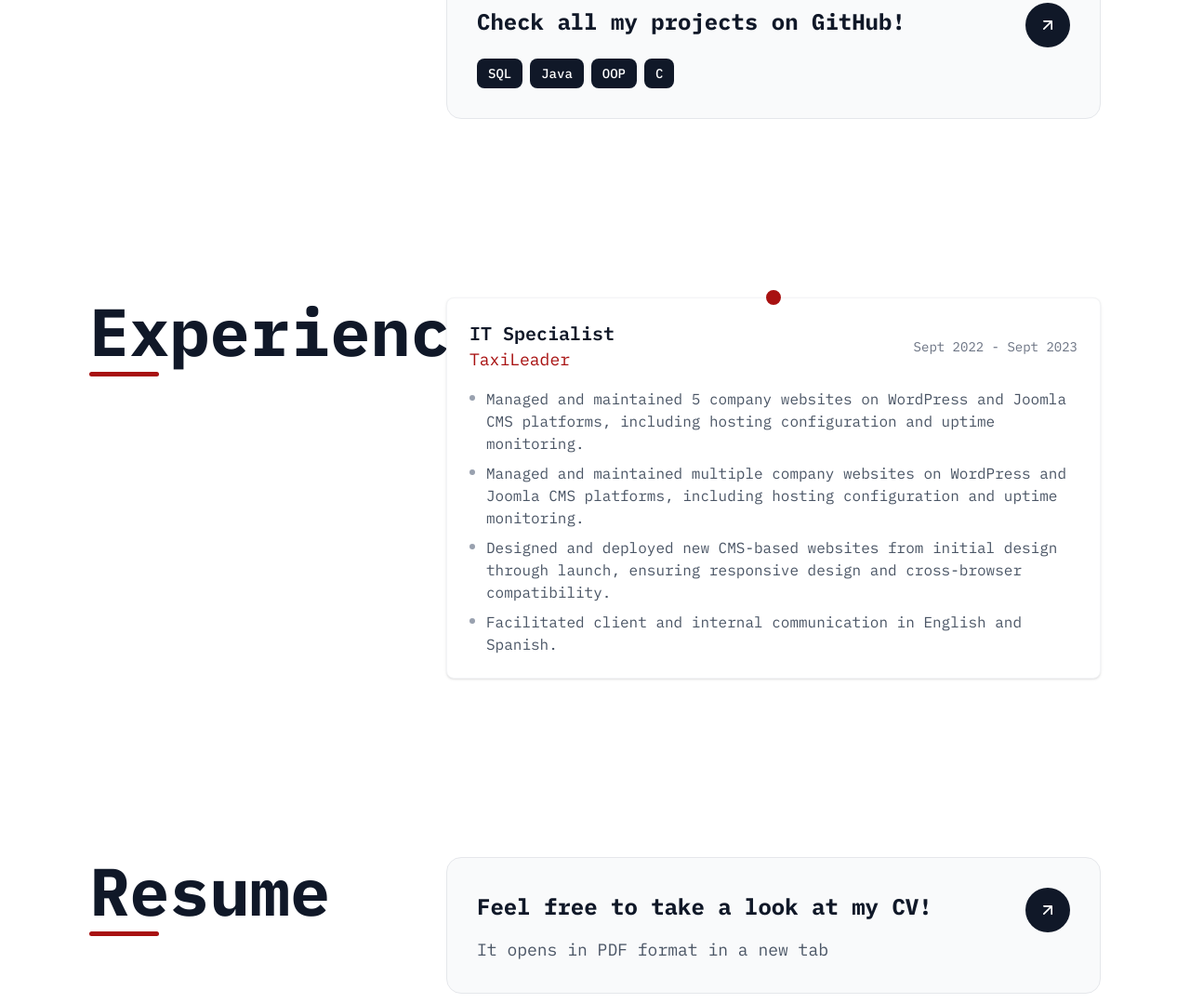
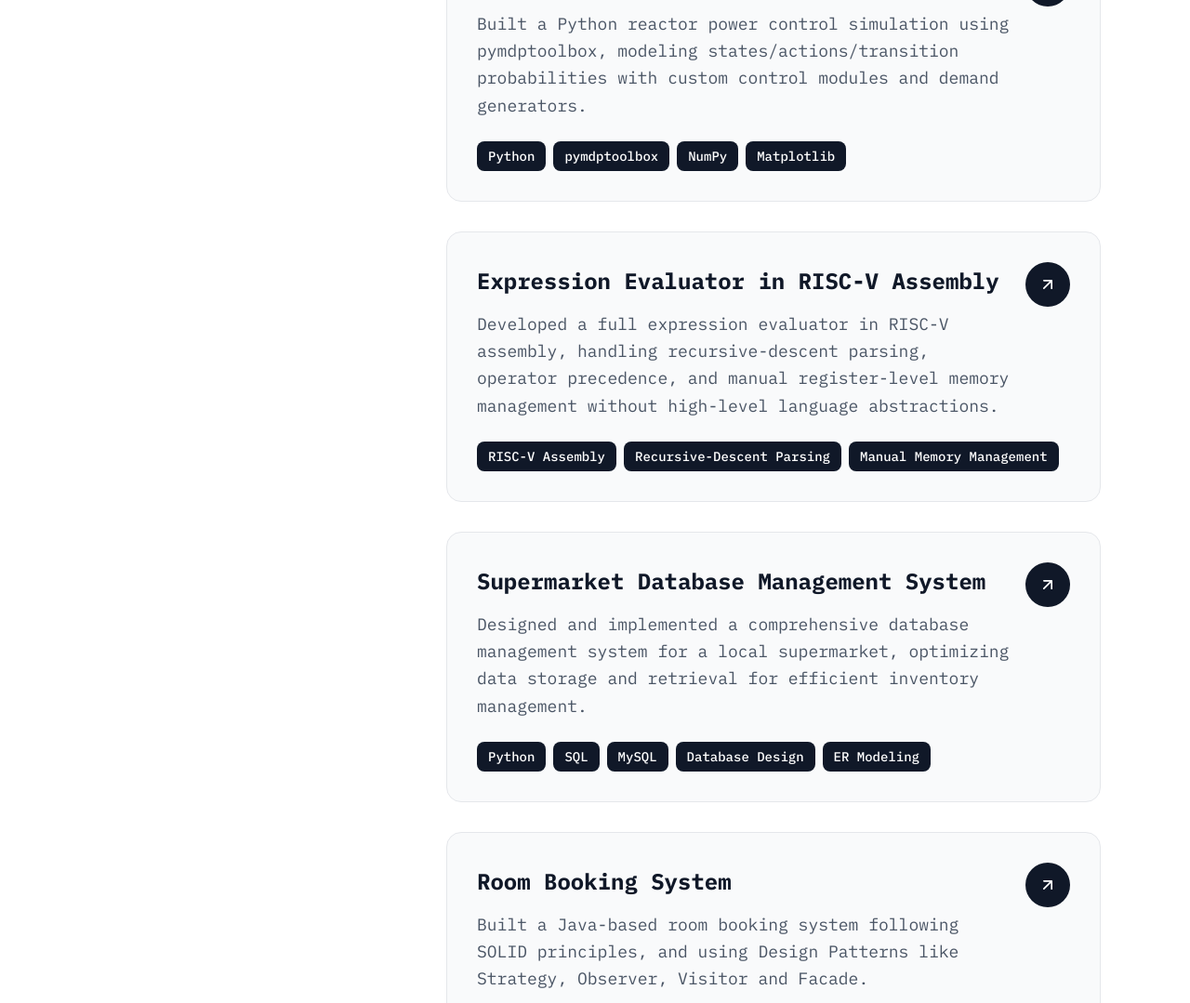
Before and after one commit to Persheshow/Persheshow.github.io, an Astro site: page / in a window 1280 px wide. Shown: the part 3692-4771 px from the top of the page at 93% size. Built offline with nearby package versions, Linux system fonts and the light colour scheme; Astro itself is replaced by a stand-in of ours.

Commit message:
feat: enhance site title and update project details for clarity and relevance

```diff
--- a/src/config.ts
+++ b/src/config.ts
@@ -1,6 +1,6 @@
 export const siteConfig = {
   name: "Lorenzo",
-  title: "Junior Software Engineer",
+  title: "Junior Software Developer | Computer Science Student | AI Enthusiast",
   description: "Portfolio website of Lorenzo Napolitano",
   accentColor: "#a81111",
   social: {
@@ -39,15 +39,29 @@ export const siteConfig = {
       description:
         "Developed a full expression evaluator in RISC-V assembly, handling recursive-descent parsing, operator precedence, and manual register-level memory management without high-level language abstractions.",
       link: "https://github.com/Persheshow/Assembly-RISCV-Project",
-      skills: ["RISC-V Assembly"],
+      skills: ["RISC-V Assembly", "Recursive-Descent Parsing", "Manual Memory Management"],
     },
     {
-      name: "Check all my projects on GitHub!",
+      name: "Supermarket Database Management System",
       description:
-        "",
-      link: "https://github.com/Persheshow?tab=stars",
-      skills: ["SQL", "Java", "OOP", "C"],
+        "Designed and implemented a comprehensive database management system for a local supermarket, optimizing data storage and retrieval for efficient inventory management.",
+      link: "https://github.com/PietroPalandrani/Supermarket_DB",
+      skills: ["Python", "SQL", "MySQL", "Database Design", "ER Modeling"],
     },
+        {
+      name: "Room Booking System",
+      description:
+        "Built a Java-based room booking system following SOLID principles, and using Design Patterns like Strategy, Observer, Visitor and Facade.",
+      link: "https://github.com/Persheshow/OOP-Java-project",
+      skills: ["Java", "Design Patterns", "SOLID Principles", "Object-Oriented Programming"],
+    },
+        {
+      name: "Help Desk Ticketing System in C",
+      description:
+        "Built a concurrent, client-server Help Desk Ticketing System written in C. It features multiprocess concurrency, TCP socket networking, user authentication with roles, and JSON-based ticket storage.",
+      link: "https://github.com/PietroPalandrani/Help_Desk_Ticketing_System",
+      skills: ["C", "TCP Sockets", "Multiprocessing", "JSON", "Client-Server Architecture"],
+    }
   ],
   experience: [
     {
--- a/src/pages/index.astro
+++ b/src/pages/index.astro
@@ -32,8 +32,8 @@ import "../styles/global.css";
       <Hero />
       <About />
       <Education />
+      <Experience />
       <Projects />
-      <Experience />
       <DownloadCV />
     </section>
     <Footer />
```
